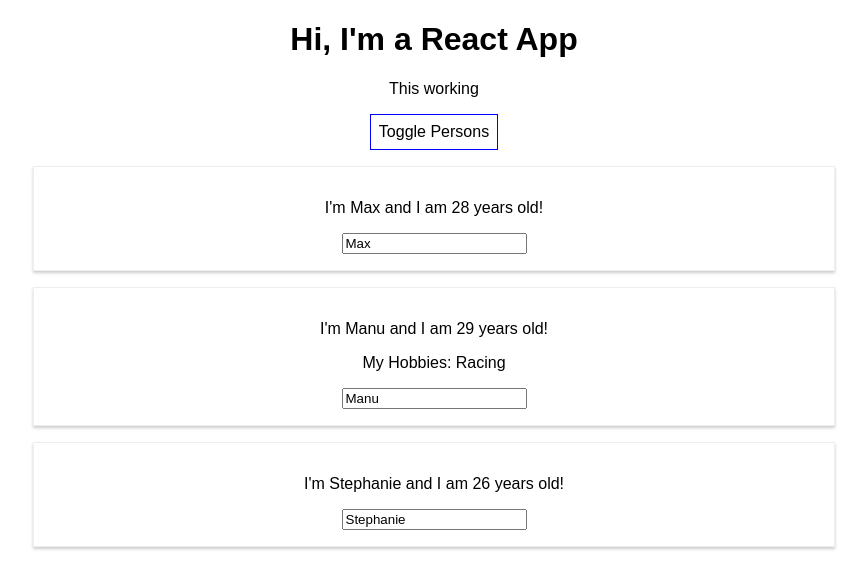
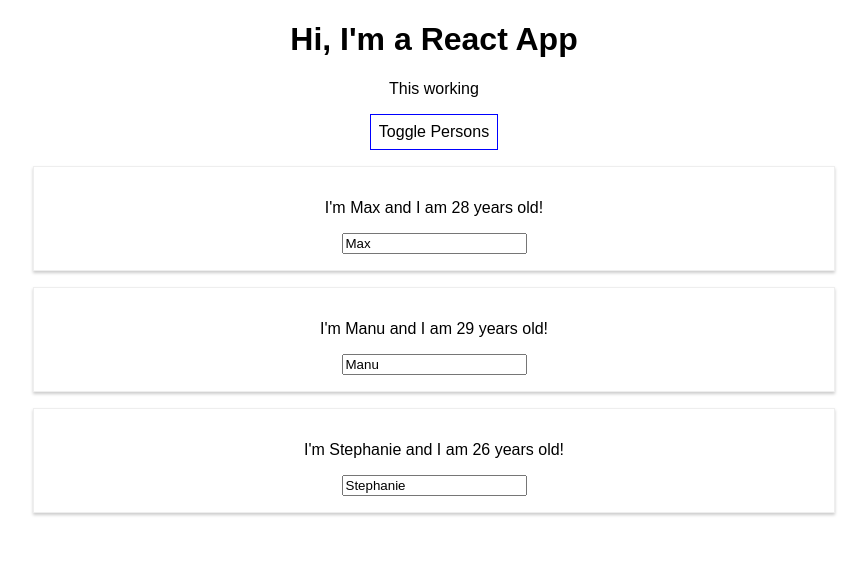
Before and after one commit to gaborcserto/react-complete-guide, a React (Create React App) app: page / in a window 1280 px wide. Both pictures are taken after a click on the button "Toggle Persons". Shown: the top 588 px of the page, without its empty margins (206-1073 px from the left). Built offline with nearby package versions, Linux system fonts and the light colour scheme.

Commit message:
Lists & State

```diff
--- a/src/App.js
+++ b/src/App.js
@@ -13,16 +13,6 @@
         showPersons: false
     }
 
-    switchNameHandler = (newName) => {
-        this.setState({
-            persons: [
-                { name: newName, age: 28 },
-                { name: 'Manu', age: 29 },
-                { name: 'Stephanie', age: 27 }
-            ]
-        })
-    }
-
     nameChangedHandler = (event) => {
         this.setState({
             persons: [
@@ -31,12 +21,18 @@
                 { name: 'Stephanie', age: 26 }
             ]
         })
-    }
+    };
+
+    deletePersonsHandler = (personIndex) => {
+        const persons = this.state.persons;
+        persons.splice(personIndex, 1);
+        this.setState({persons: persons});
+    };
 
     togglePersonsHandler = () => {
         const doesShow = this.state.showPersons;
         this.setState({ showPersons: !doesShow });
-    }
+    };
 
     render() {
         const style = {
@@ -52,17 +48,12 @@
         if (this.state.showPersons) {
             persons = (
                 <div>
-                    <Person
-                        name={this.state.persons[0].name}
-                        age={this.state.persons[0].age}/>
-                    <Person
-                        name={this.state.persons[1].name}
-                        age={this.state.persons[1].age}
-                        click={this.switchNameHandler.bind(this, 'Max!')}
-                        changed={this.nameChangedHandler}>My Hobbies: Racing</Person>
-                    <Person
-                        name={this.state.persons[2].name}
-                        age={this.state.persons[2].age}/>
+                    {this.state.persons.map((person, index) => {
+                        return <Person
+                            click={() => this.deletePersonsHandler(index)}
+                            name={person.name}
+                            age={person.age} />
+                    })}
                 </div>
             );
         }
```
